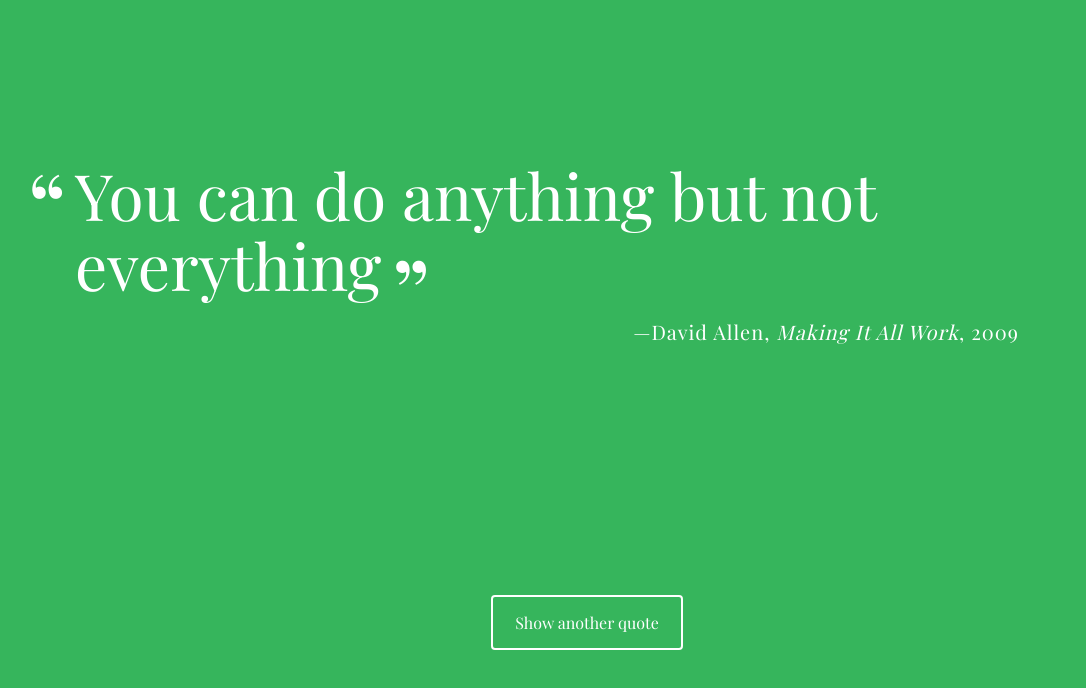
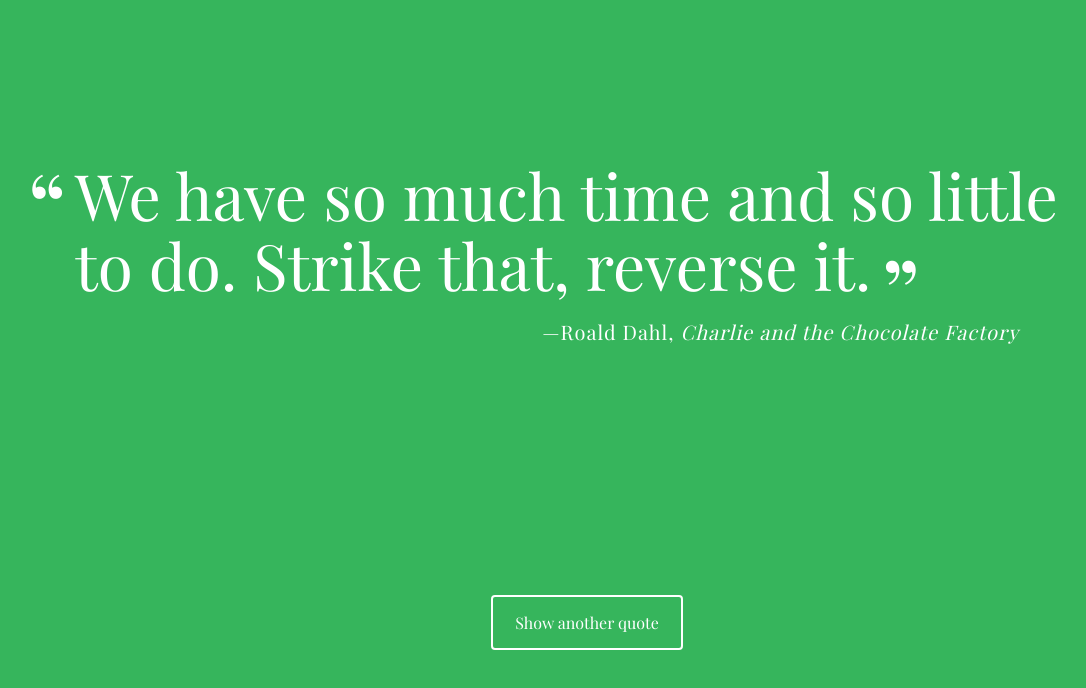
Before and after one commit to mn0/random-quote-generator, a plain HTML site: page index.html in a window 1280 px wide. Both pictures are taken after a click on the button "Show another quote". Shown: the whole page, without its empty margins (53-1139 px from the left). Drawn offline with nearby package versions, Linux system fonts and the light colour scheme; a web font is replaced by a local one.

Commit message:
finished printQuote, begun changeColor

```diff
--- a/index.html
+++ b/index.html
@@ -10,8 +10,7 @@
 <body>
   <div class="container">
     <div id="quote-box">
-      <p class="quote">You can do anything but not everything</p>
-      <p class="source">David Allen<span class="citation">Making It All Work</span><span class="year">2009</span></p>
+
     </div>
     <button id="loadQuote">Show another quote</button>
   </div>
--- a/js/script.js
+++ b/js/script.js
@@ -15,10 +15,10 @@ var quotes = [
   },
 
   {
-    quote: "As a scientist, I am not sure anymore that life can be reduced to a class struggle, to dialectical materialism, or any set of formulas. Life is spontaneous and it is unpredictable, it is magical. I think that we have struggled so hard with the tangible that we have forgotten the intangible.",
-    source: "Diane Frolov and Andrew Schneider",
-    citation: "Northern Exposure, Zarya",
-    year: 1994,
+    quote: "Humility is no substitute for a good personality.",
+    source: "Fran Leibowitz",
+    citation: "Metropolitan Life",
+    year: 1978,
     tags: "philosophy"
   },
 
@@ -36,7 +36,6 @@ var quotes = [
 
 ];
 
-
 // creates a random index number:
 
 function getRandomQuote(){
@@ -53,38 +52,57 @@ function printQuote() {
 
   //assembles the quote into its HTML form
 
-  function fullQuoteHTML() {
 
   if (selectedQuote.hasOwnProperty("citation")){
-      var citation = selectedQuote.citation;
+    var citation = '<span class="citation">' + selectedQuote.citation + '</span>';
   } else {
     var citation = false;
   };
 
   if (selectedQuote.hasOwnProperty("year")){
-      var year = selectedQuote.year;
+    var year = '<span class="year">' + selectedQuote.year + '</span>';
   } else {
     var year = false;
-    }
+  };
 
   var quoteAndSource = '<p class="quote">' + selectedQuote.quote + '</p>' + '<p class="source">'
     + selectedQuote.source;
 
+  var fullQuoteHTML;
+
+  if (citation == false && year == false){
+    fullQuoteHTML = quoteAndSource + '</p>';
+  } else if (citation != false && year == false){
+    fullQuoteHTML = quoteAndSource + citation + '</p>';
+  } else if (citation == false && year != false){
+    fullQuoteHTML = quoteAndSource + year + '</p>';
+  } else {
+    fullQuoteHTML = quoteAndSource + citation + year + '</p>';
   };
 
   //inserts the returned string from the fullQuoteHTML function into the DOM
 
-  document.getElementById("quote-box").innerHTML = fullQuoteHTML();
+  document.getElementById("quote-box").innerHTML = fullQuoteHTML;
 
 };
 
+// have the page load a quote object from the array on refresh, and not the one embedded in the HTML
 
-<p class="quote">You can do anything but not everything</p>
-<p class="source">David Allen<span class="citation">Making It All Work</span><span class="year">2009</span></p>
+printQuote();
+
+// interval timer for changing quotes which is reset if load quote button is pressed
+
+function changeColor() {
+  var backgroundColor = document.getElementByTagName("body background-color")
+  console.log(backgroundColor);
+}
+
+changeColor();
+
+
+// color changes with quote
 
 
 
-// have the page load a quote object from the array on refresh, and not the one embedded in the HTML
-// interval timer for changing quotes which is reset if load quote button is pressed
-// color changes with quote
+
 // way to mark quotes in the array as displayed or not
```
Lines whose indentation alone changed are shown as unchanged.
